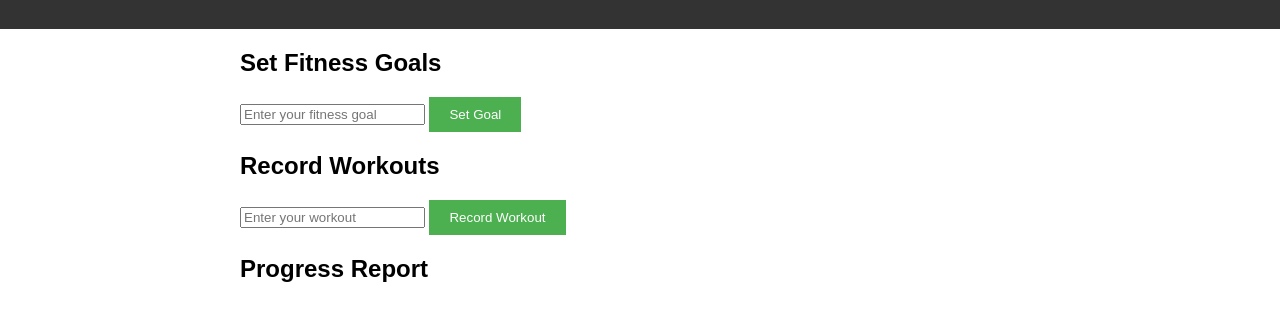
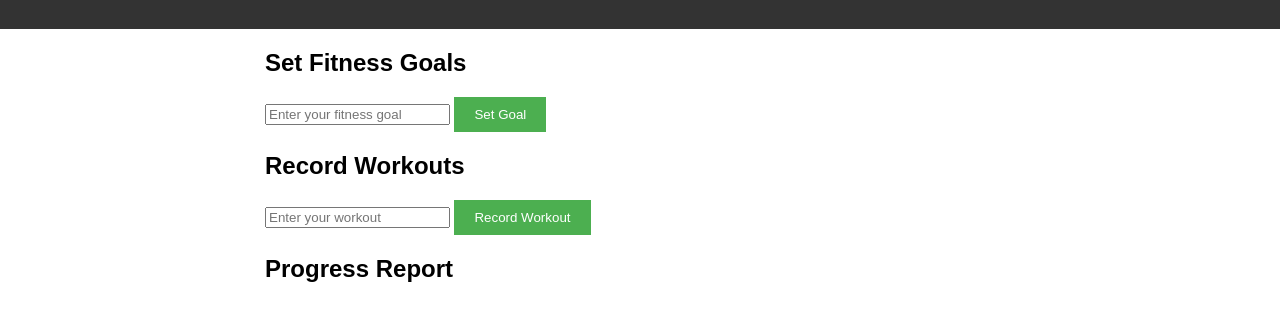
Before and after one commit to hassanxadel/My-Health, a plain HTML site: page html/tracker.html in a window 1280 px wide. Shown: the part 71-392 px from the top of the page. Drawn offline with Linux system fonts and the light colour scheme.

```diff
--- a/html/tracker.html
+++ b/html/tracker.html
@@ -17,8 +17,9 @@
             padding: 10px 20px;
             text-align: center;
         }
+        /* changes made for task 3 */
         .container {
-            max-width: 800px;
+            max-width: 750px;
             margin: 20px auto;
             padding: 0 20px;
         }
@@ -36,6 +37,7 @@
 </head>
 <body>
     <header>
+
         <h1>My Health - Fitness Tracker</h1>
     </header>
     <div class="container">
```
